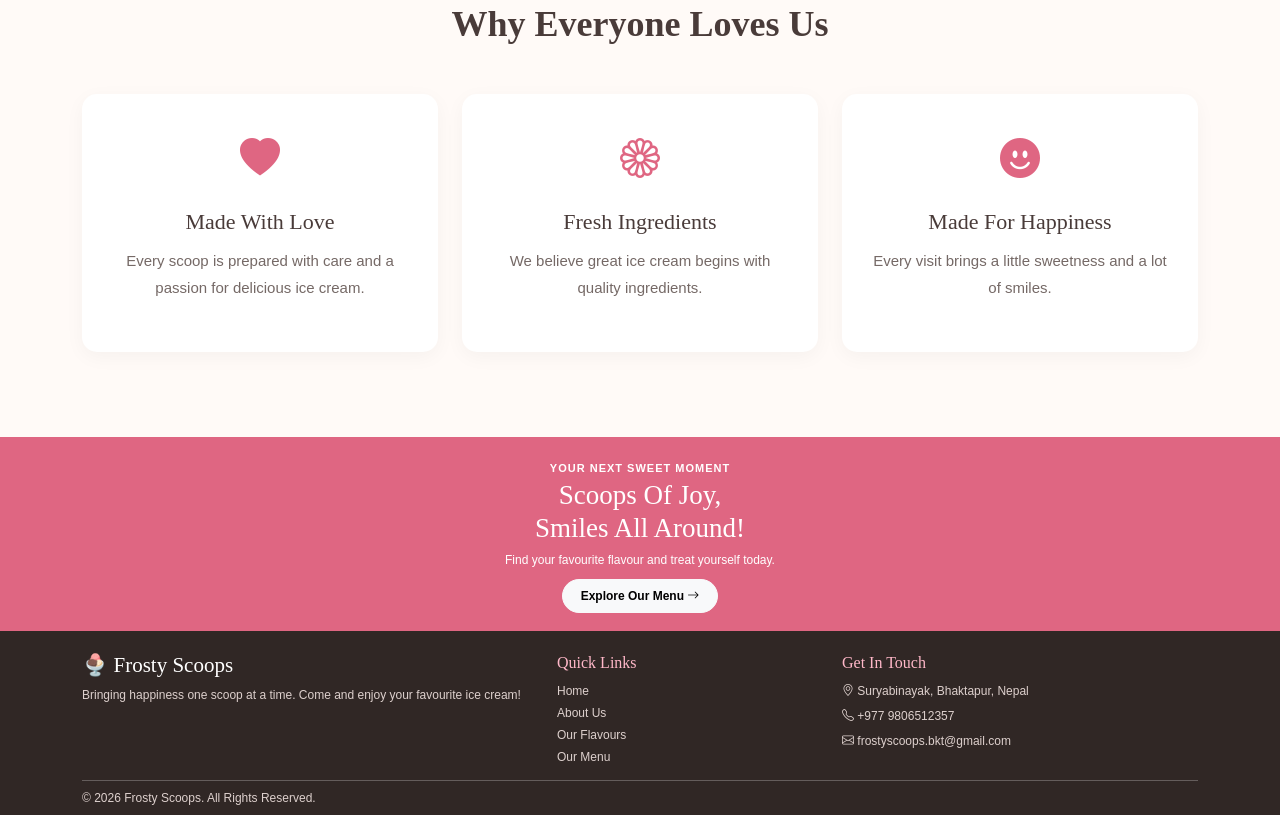
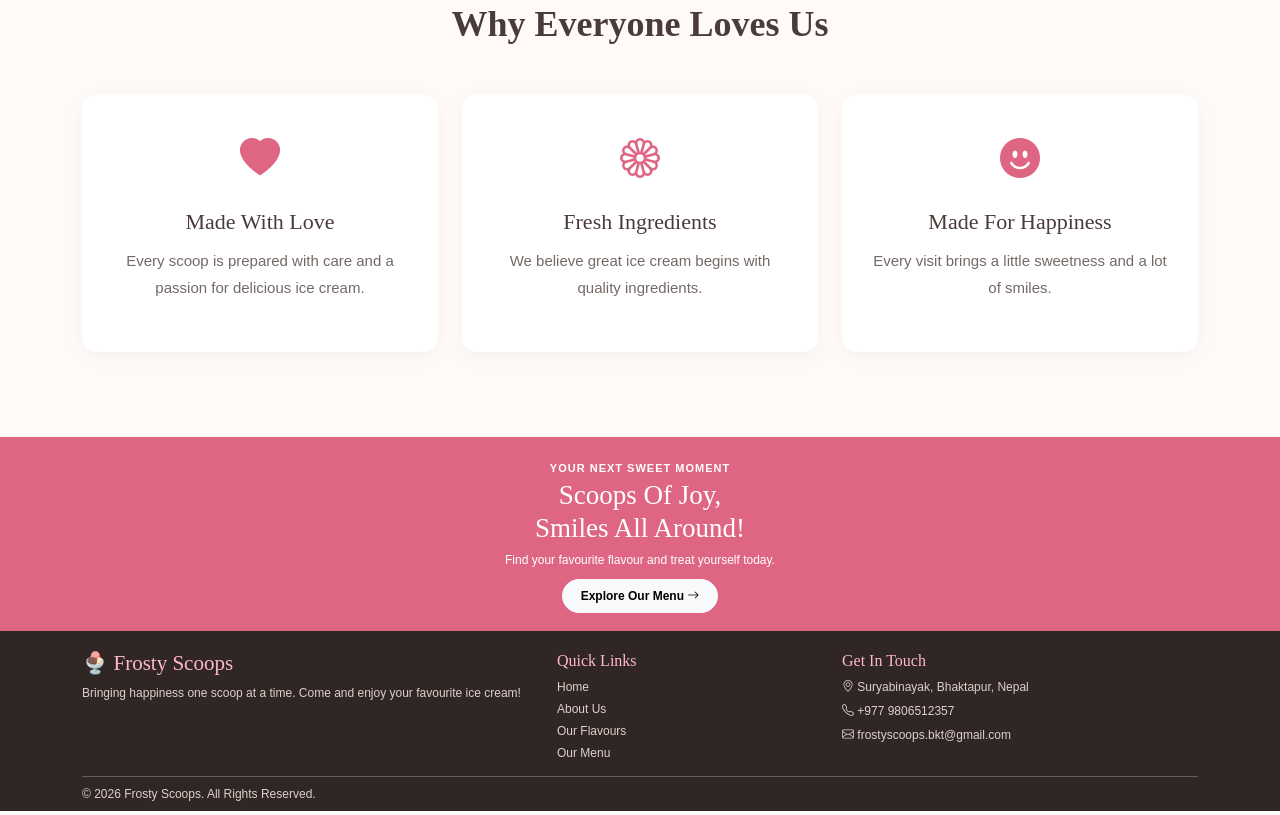
Before and after one commit to palpashasainju204-web/Frosty-Scoops, a plain HTML site: page index.html in a window 1280 px wide. Shown: the part 2210-3025 px from the top of the page. Drawn offline with nearby package versions, Linux system fonts and the light colour scheme.

Commit message:
Update style.css

```diff
--- a/style.css
+++ b/style.css
@@ -366,45 +366,44 @@ p { font-size: 15px;
    font-size:12px;
     font-weight: 600;
 }
-
-/* =========================
-   FOOTER
-========================= */
-
+/* ===== COMPACT AND CONSISTENT FOOTER ===== */
 .footer {
     background: #302725;
     color: white;
-    padding: 22px 0 8px;
+    padding: 20px 0 8px;
 }
 
 .footer .row {
-    row-gap: 12px !important;
+    align-items: flex-start;
+}
+
+.footer h3,
+.footer h5 {
+    color: #ffb8c9;
+    margin-bottom: 8px;
 }
 
 .footer h3 {
     font-size: 21px !important;
-    margin-bottom: 8px;
 }
 
 .footer h5 {
     font-size: 16px !important;
-    margin-bottom: 10px;
-    color: #ffb8c9;
 }
 
 .footer p {
     color: #ddd0cd;
     font-size: 12px !important;
     line-height: 1.5;
-    margin-bottom: 7px;
+    margin-bottom: 6px;
 }
 
 .footer a {
     display: block;
     text-decoration: none;
     color: #ddd0cd;
+    font-size: 12px !important;
     margin-bottom: 4px;
-    font-size: 12px !important;
 }
 
 .footer a:hover {
```
